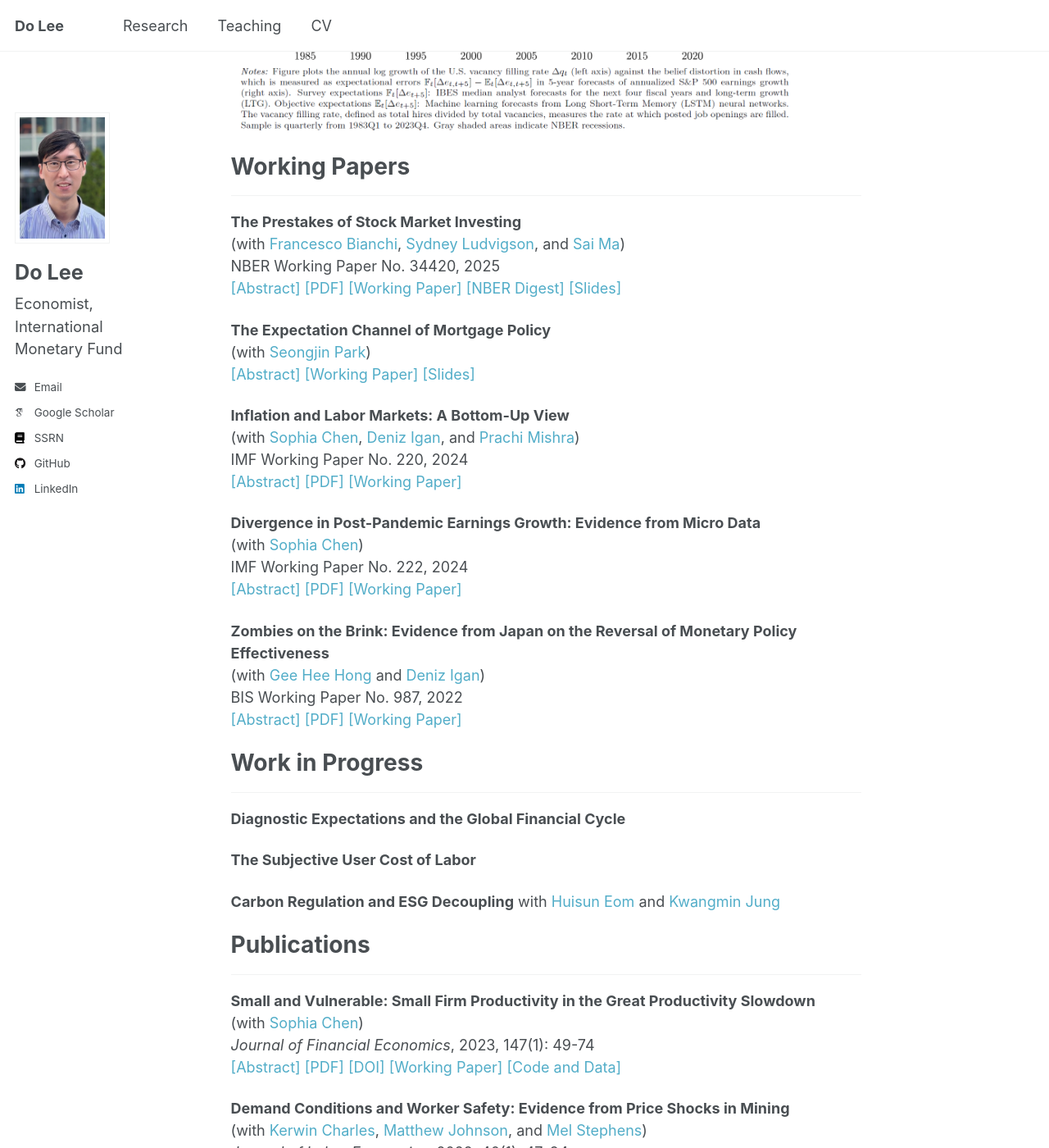
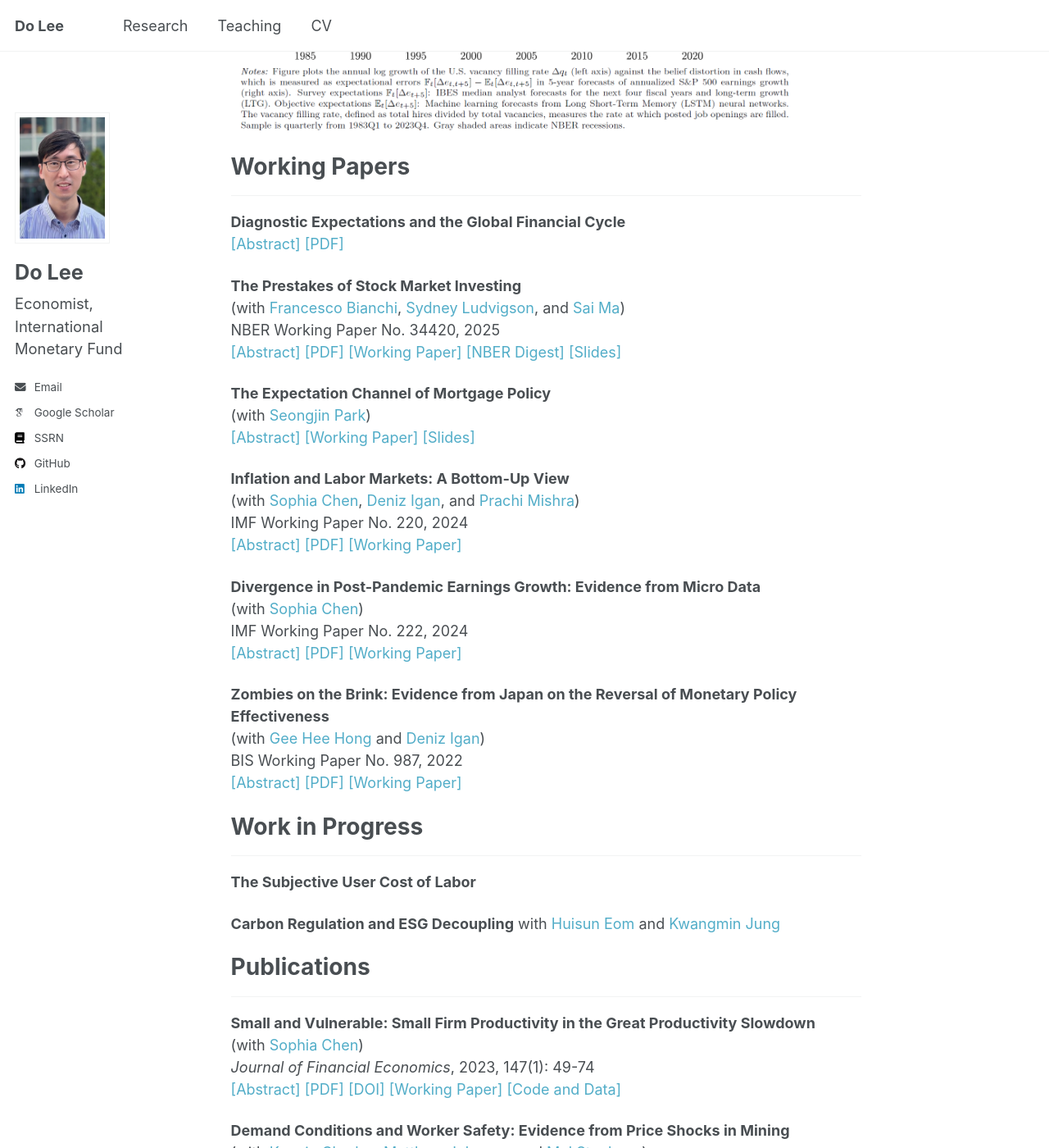
Before and after one commit to doqlee/doqlee.github.io, a Jekyll site: the page built from _pages/main.md, in a window 1280 px wide and 1400 px high, scrolled down 1024 px. Shown: the whole window at 82% size. Built offline with Jekyll 4.4.1, drawn with Linux system fonts in a browser that asks for light colours; some web fonts are replaced; part of the change alters nothing that is shown.

Commit message:
Add Diagnostic Expectations and the Global Financial Cycle working paper
Co-Authored-By: Claude Opus 5.5 <noreply@anthropic.com>

```diff
--- a/_pages/main.md
+++ b/_pages/main.md
@@ -108,6 +108,12 @@ Working Papers
 =========
 ---
 
+**Diagnostic Expectations and the Global Financial Cycle** \
+<a href="#/" onclick="visib('DEGFC2026')">[Abstract]</a> [[PDF]](../files/diagnostic_expectations_gfc.pdf)
+<div id="DEGFC2026" style="display: none; text-align: justify; line-height: 1.2" >
+Equity prices co-move strongly across countries, while cross-border equity flows co-move much less. This paper studies the role of expectations in explaining this feature of the global financial cycle. Using analysts' earnings forecasts for firms in 97 countries over 1995 to 2024, I extract a real-time global belief factor from forecast revisions. Long-horizon forecasts over-react to the global belief factor, which also predicts a boom and bust in the global financial cycle. In a multi-country model where foreign and home investors over-weight recent news about global earnings growth, calibrated beliefs reproduce the boom and bust and the gap between price and flow comovement.
+</div>
+
 **The Prestakes of Stock Market Investing** \
 (with [Francesco Bianchi](https://sites.google.com/view/francescobianchi/), [Sydney Ludvigson](https://www.sydneyludvigson.com/), and [Sai Ma](https://saimaecon.com/)) \
 NBER Working Paper No. 34420, 2025 \
@@ -161,8 +167,6 @@ How does unconventional monetary policy affect corporate capital structure and i
 Work in Progress
 =========
 ---
-
-**Diagnostic Expectations and the Global Financial Cycle**
 
 **The Subjective User Cost of Labor**
 
```
Also changed, not shown: 1 other file.
